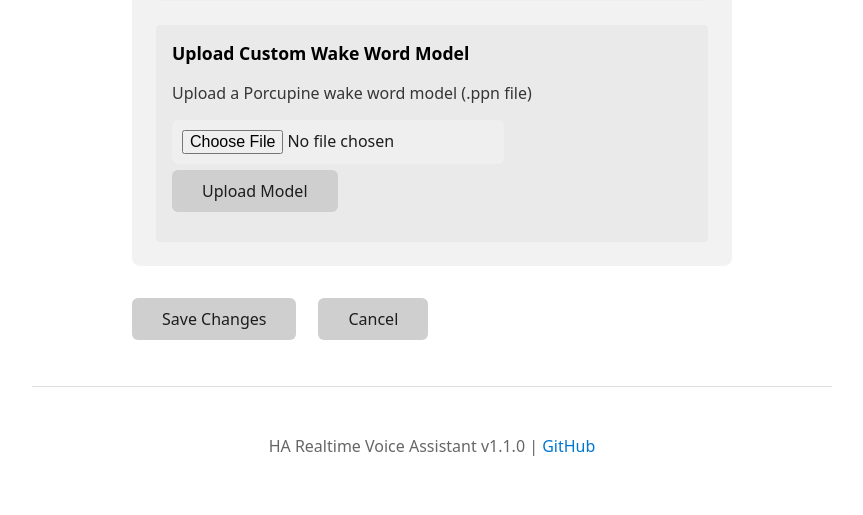
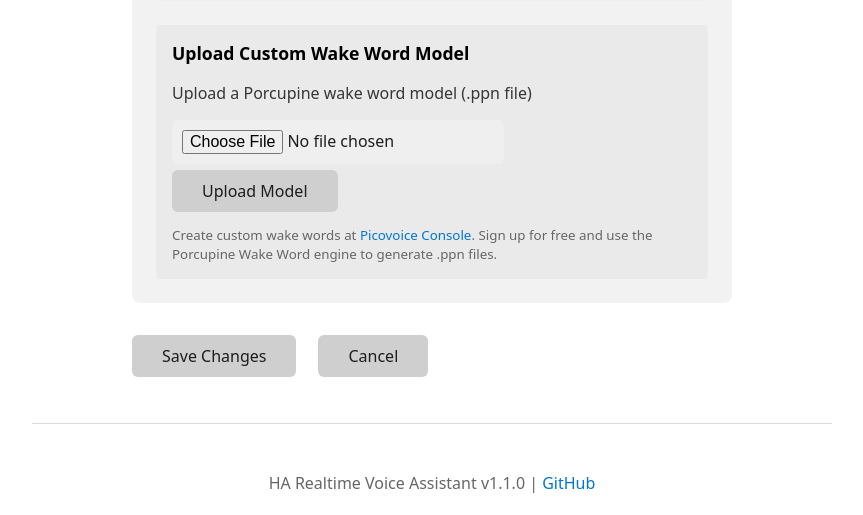
Before and after one commit to nicholastripp/openvoice-mcp, a Python web app: template src/web/templates/config/yaml.html in a window 1280 px wide. Shown: the part 1679-2194 px from the top of the page, without its empty margins (208-1071 px from the left). Before the commit the page ends 2135 px from the top, so only its background shows below. Run offline with Jinja, Linux system fonts and the light colour scheme; the template is opened without the code that fills it, so the values that code supplies are empty.

Commit message:
feat: add Picovoice Console instructions to custom wake word upload
- Added helpful text below the custom wake word upload section
- Provides direct link to Picovoice Console (https://console.picovoice.ai/)
- Explains that users need to sign up (free) and use Porcupine Wake Word engine
- Uses same styling as conversation mode help text for consistency
- Opens link in new tab with security attributes (target="_blank" rel="noopener")

This helps users understand where and how to create custom .ppn wake word files.

🤖 Generated with [Claude Code](https://claude.ai/code)

Co-Authored-By: Claude <noreply@anthropic.com>

```diff
--- a/src/web/templates/config/yaml.html
+++ b/src/web/templates/config/yaml.html
@@ -115,6 +115,10 @@
                 <input type="file" id="wake_word_upload" accept=".ppn">
                 <button type="button" class="button" onclick="uploadWakeWord()">Upload Model</button>
                 <div id="upload_status"></div>
+                <small style="display: block; margin-top: 0.5rem; color: #666;">
+                    Create custom wake words at <a href="https://console.picovoice.ai/" target="_blank" rel="noopener">Picovoice Console</a>.
+                    Sign up for free and use the Porcupine Wake Word engine to generate .ppn files.
+                </small>
             </div>
         </div>
 
```
